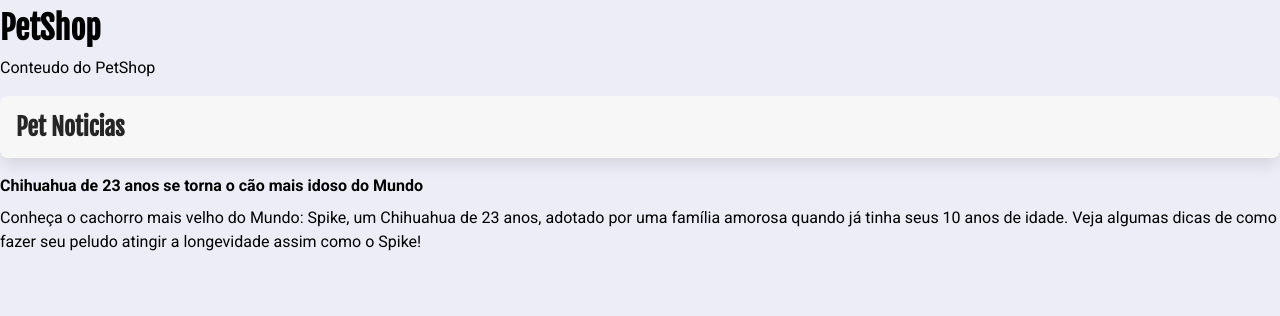
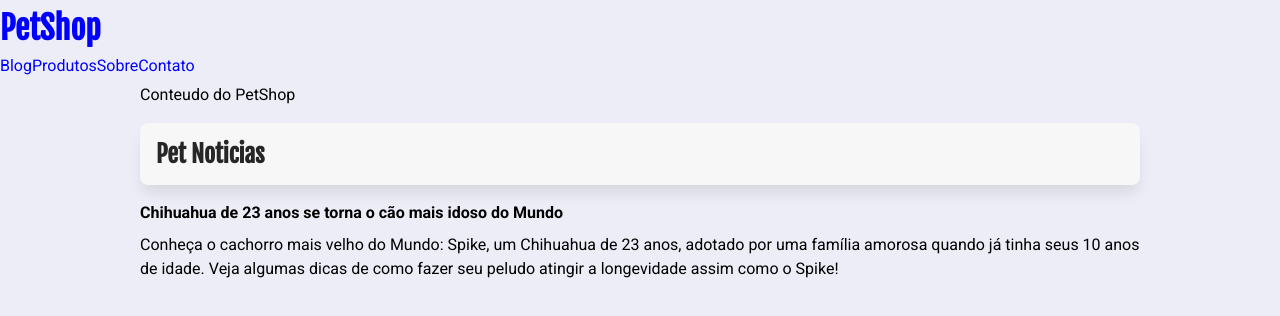
Before and after one commit to Moreira-Marcio/petshop-marcio, a Next.js app: page / in a window 1280 px wide. Shown: the top 316 px of the page. Built offline with nearby package versions, Linux system fonts and the light colour scheme.

Commit message:
adiciona link dinamico com link

```diff
--- a/src/app/layout.tsx
+++ b/src/app/layout.tsx
@@ -1,6 +1,7 @@
 import type { Metadata } from "next";
 import { Roboto, Fjalla_One } from "next/font/google";
 import "./globals.css";
+import Link from "next/link";
 
 /*Configura variaveis para as fontes */
 
@@ -39,10 +40,17 @@ export default function RootLayout({
     <html lang="pt-br">
       <body className={`${roboto.variable} ${fjallaOne.variable}`}>
         <header>
-          <h1>PetShop</h1>
+          <h1>
+            <Link href="/">PetShop</Link>
+          </h1>
+          <nav>
+            <Link href="/">Blog</Link>
+            <Link href="/produtos">Produtos</Link>
+            <Link href="/sobre">Sobre</Link>
+            <Link href="/contato">Contato</Link>
+          </nav>
         </header>
-
-        {children}
+        <main className="limitador">{children}</main>
       </body>
     </html>
   );
```
Also changed, not shown: src/app/not-found.tsx (+7 -0 lines).
